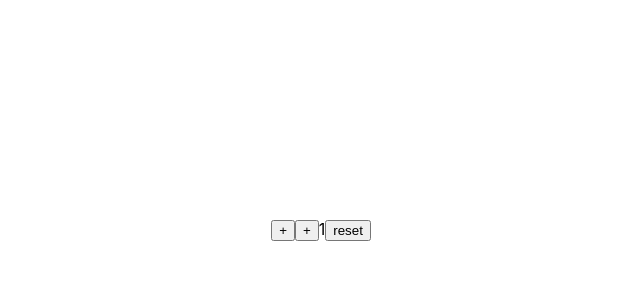
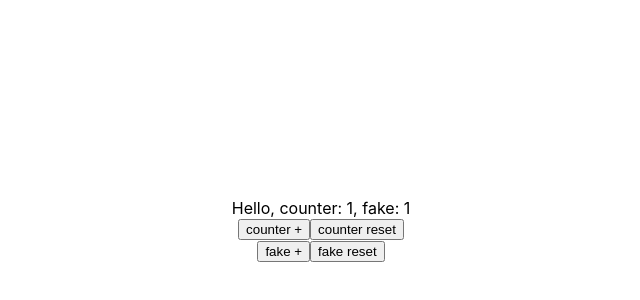
Before and after one commit to manchikooo/react-kabzda, a React (Create React App) app: page / in a window 1280 px wide. Shown: the part 170-470 px from the top of the page, without its empty margins (319-959 px from the left). Built offline with nearby package versions, Linux system fonts and the light colour scheme.

Commit message:
learned useEffect basics

```diff
--- a/src/App.tsx
+++ b/src/App.tsx
@@ -4,7 +4,8 @@ import {SCountry} from "./components/Select/SelectCountry";
 import {SelectLetter} from "./components/Select/SelectLetter";
 import {Example1} from "./components/ReactMemo";
 import {ExampleUseMemo, LikeUseCallback} from "./components/UseMemoUseCallback";
-import UseState from "./components/UseState/UseState";
+import UseStateExample from "./components/UseState/UseStateExample";
+import {UseEffectExample} from "./components/UseEffect/UseEffectExample";
 
 
 function App(props: any) {
@@ -44,7 +45,9 @@ function App(props: any) {
 
     return (
         <div className={'App'}>
-            <UseState/>
+            <UseEffectExample/>
+
+            {/*<UseStateExample/>*/}
 
             {/*<Example1/>*/}
             {/*<ExampleUseMemo/>*/}
--- /dev/null
+++ b/src/components/UseEffect/UseEffectExample.tsx
@@ -0,0 +1,50 @@
+import React, {useEffect, useState} from 'react';
+
+export const UseEffectExample = () => {
+
+    const [counter, setCounter] = useState(1)
+    const [fake, setFake] = useState(1)
+
+    console.log('UseEffectExample')
+
+    useEffect(() => {
+        console.log('useEffect every render')
+        // api.getUsers().then('')
+        // setInterval()
+        // indexedDB
+        // document.getElementById(
+        // document.title = 'User'
+    })
+
+    useEffect(() => {
+        console.log('useEffect once')
+        // api.getUsers().then('')
+        // setInterval()
+        // indexedDB
+        // document.getElementById(
+        // document.title = 'User'
+    }, [])
+
+    useEffect(() => {
+        console.log('useEffect when changing the counter')
+        // api.getUsers().then('')
+        // setInterval()
+        // indexedDB
+        // document.getElementById(
+        // document.title = 'User'
+    }, [counter])
+
+    return (
+        <>
+            Hello, counter: {counter}, fake: {fake}
+            <div>
+                <button onClick={() => setCounter(counter + 1)}>counter +</button>
+                <button onClick={() => setCounter(0)}>counter reset</button>
+            </div>
+            <div>
+                <button onClick={() => setFake(fake + 1)}>fake +</button>
+                <button onClick={() => setFake(0)}>fake reset</button>
+            </div>
+        </>
+    );
+};
--- a/src/components/UseState/UseState.tsx
+++ b/src/components/UseState/UseStateExample.tsx
@@ -5,8 +5,8 @@ let generateData = () => {
     return 1
 }
 
-const UseState = () => {
-    console.log('UseState')
+const UseStateExample = () => {
+    console.log('UseStateExample')
 
     // const initValue = useMemo(generateData, [])
 
@@ -27,4 +27,4 @@ const UseState = () => {
     );
 };
 
-export default UseState;
+export default UseStateExample;
```
